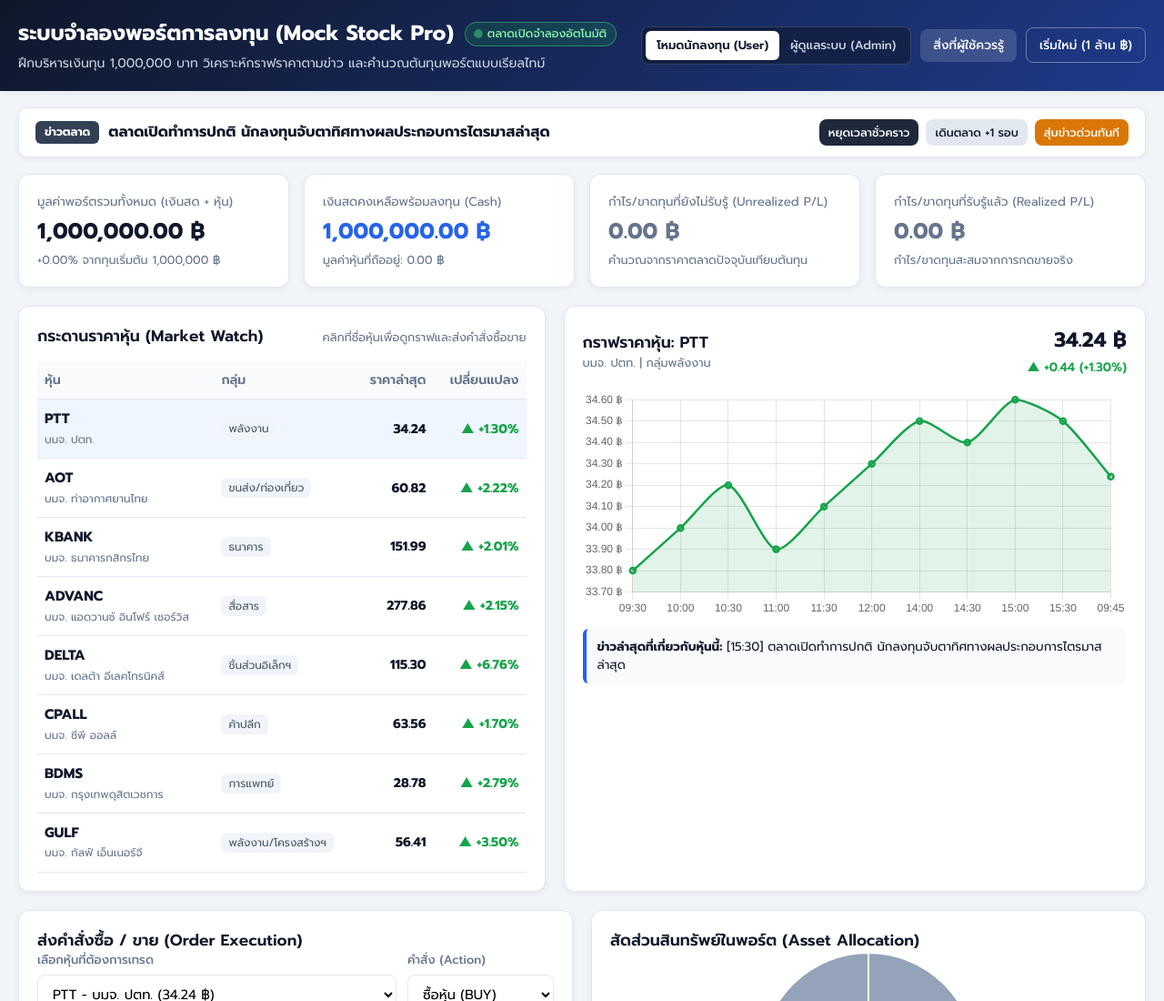
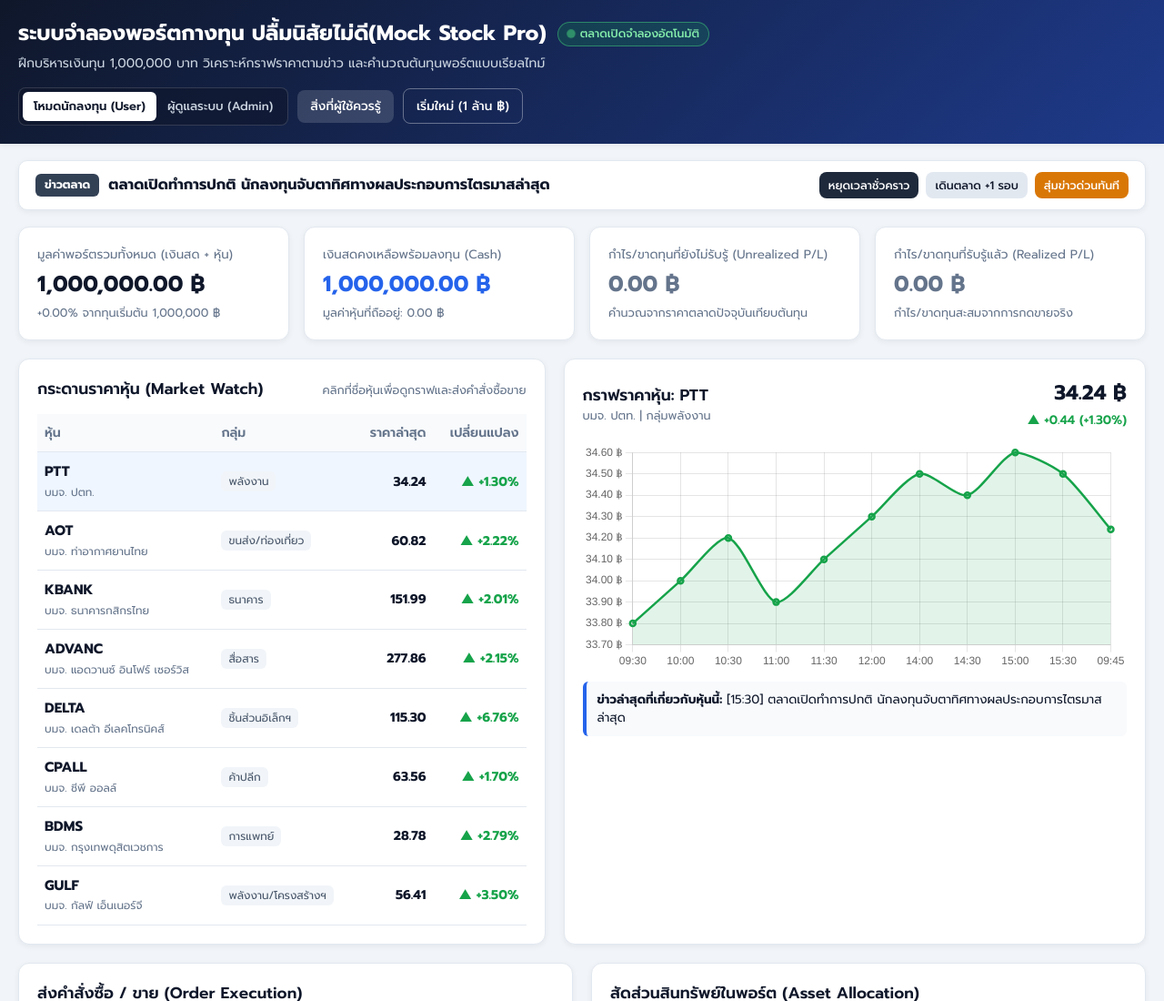
Before and after one commit to 67022142-web/my-profile, a plain HTML site: page STOCK/index.html in a window 1280 px wide. Shown: the top 1100 px of the page at 91% size. Drawn offline with nearby package versions, Linux system fonts and the light colour scheme.

```diff
--- a/STOCK/index.html
+++ b/STOCK/index.html
@@ -16,7 +16,7 @@
     <div class="container header-content">
       <div>
         <div class="title-row">
-          <h1>ระบบจำลองพอร์ตการลงทุน (Mock Stock Pro)</h1>
+          <h1>ระบบจำลองพอร์ตกางทุน ปลื้มนิสัยไม่ดี(Mock Stock Pro)</h1>
           <span id="liveBadge" class="live-badge"><span class="dot"></span> ตลาดเปิดจำลองอัตโนมัติ</span>
         </div>
         <p class="subtitle">ฝึกบริหารเงินทุน 1,000,000 บาท วิเคราะห์กราฟราคาตามข่าว และคำนวณต้นทุนพอร์ตแบบเรียลไทม์</p>
```
